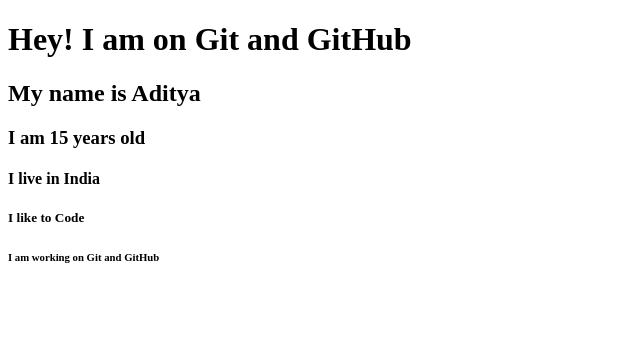
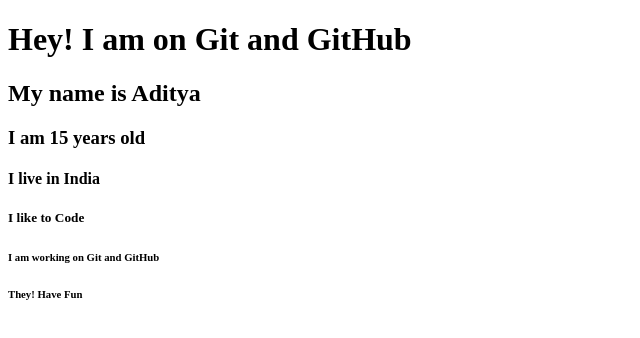
Before and after one commit to developmentwithaditya/Git-and-GitHub, a plain HTML site: page index.html in a window 1280 px wide. Shown: the full height of the page, 0-640 px from the left. Drawn offline with Linux system fonts and the light colour scheme.

Commit message:
Modify author details

```diff
--- a/index.html
+++ b/index.html
@@ -12,5 +12,6 @@
     <h4>I live in India</h4>
     <h5>I like to Code</h5>
     <h6>I am working on Git and GitHub</h6>
+    <h6>They! Have Fun</h6>
 </body>
 </html>
```
